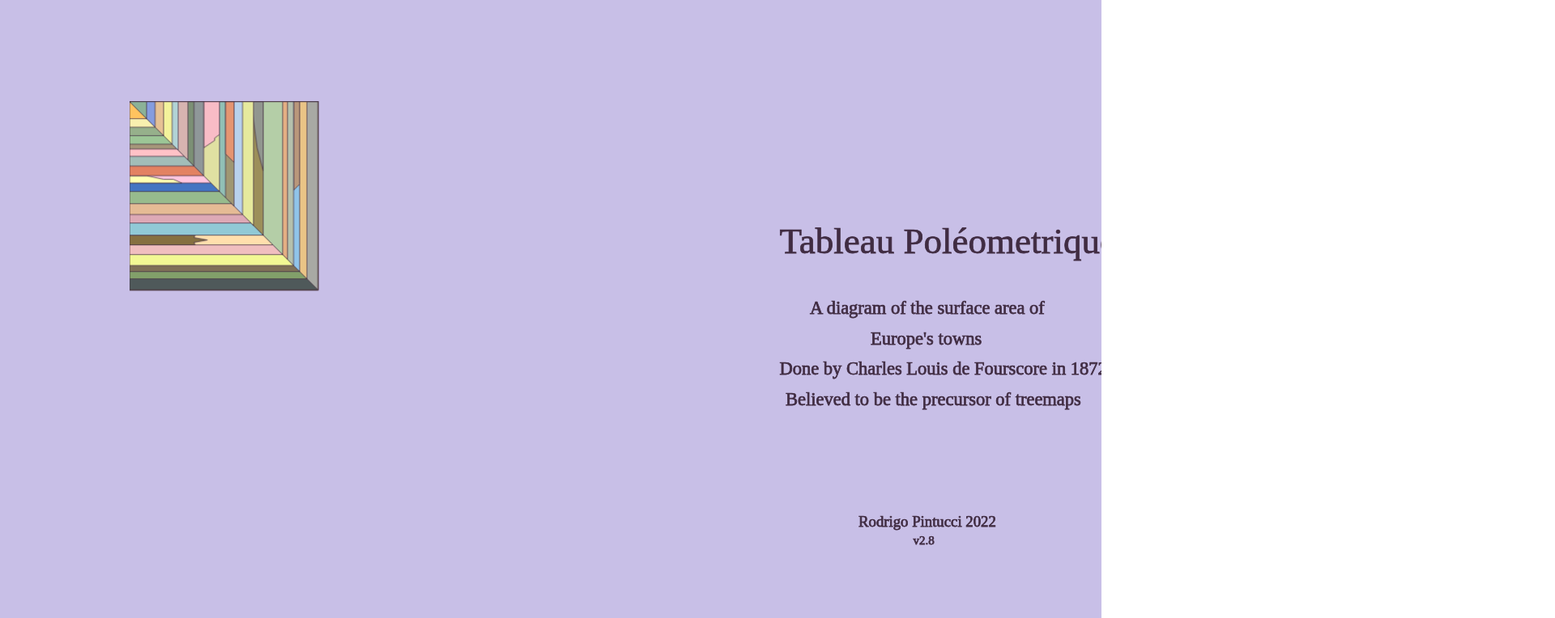
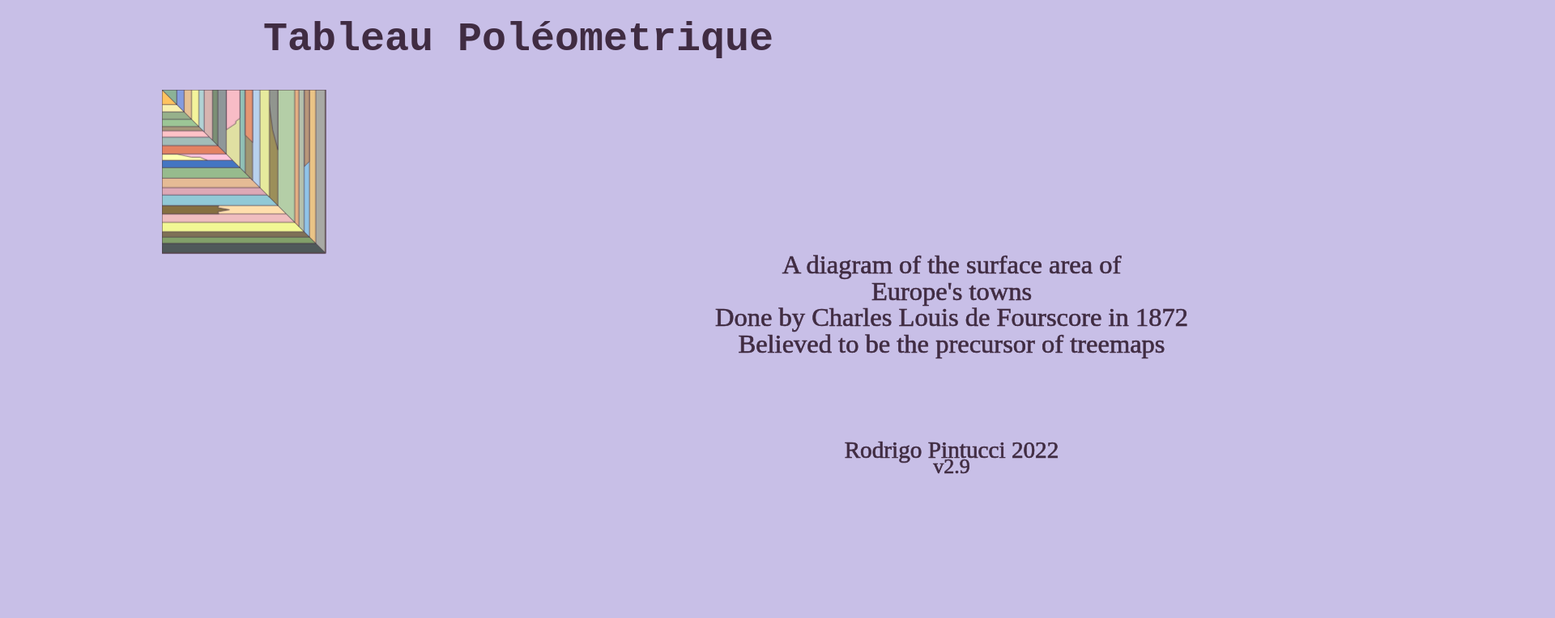
Before and after one commit to RodrigoPintucci/historical, a plain HTML site: page index.html in a window 1280 px wide. Shown: the top 764 px of the page at 81% size, 1920 px wide, since content can reach past the window. Drawn offline with Linux system fonts and the light colour scheme; a web font is replaced by a local one.

Commit message:
transform origin

```diff
--- a/animation.css
+++ b/animation.css
@@ -6,6 +6,13 @@
     font-weight: 400;
     src: url(https://fonts.gstatic.com/s/vt323/v17/pxiKyp0ihIEF2isfFJU.woff2) format('woff2');
     unicode-range: U+0000-00FF, U+0131, U+0152-0153, U+02BB-02BC, U+02C6, U+02DA, U+02DC, U+2000-206F, U+2074, U+20AC, U+2122, U+2191, U+2193, U+2212, U+2215, U+FEFF, U+FFFD;
+}
+
+h1{
+    font-family: 'VT323', monospace;
+    font-size: 50px;
+    text-align: center;
+    margin-top: 20px;
 }
 
 text {
@@ -30,7 +37,23 @@ body {
     padding: 0;
     stroke: rgb(64, 44, 66);
     stroke-width: var(--stroke-width);
-    scale: 0.75;
+}
+
+.principal{
+    scale: 0.65;
+    transform-origin: 0 0;
+    translate: 200px 0;
+}
+
+/* texto */
+.texts{
+    scale: 1;
+    stroke: rgb(64, 44, 66);
+    stroke-width: 1px;
+    fill: rgb(64, 44, 66);
+    font-size: 22px;
+    font-family: 'VT323';
+    text-anchor: middle;
 }
 
 /* atribuição das classes */
--- a/index.html
+++ b/index.html
@@ -7,8 +7,10 @@
     <link href="animation.css" rel="stylesheet"/>
 </head>
 <body>
+<h1>Tableau Poléometrique</h1>
+
 <?xml version="1.0"?>
-<svg xmlns="http://www.w3.org/2000/svg" version="1.1" xmlns:xlink="http://www.w3.org/1999/xlink" width="1600px" height="1000px">
+<svg class="principal" xmlns="http://www.w3.org/2000/svg" version="1.1" xmlns:xlink="http://www.w3.org/1999/xlink" width="2000px" height="1000px">
     <g class="shapes01">
         <rect x="0" y="0" width="946" height="946" fill="rgb(128,169,129)"/>
         <polygon points="840,0 946,0 946,520 900,546 886,546 840,600" fill="rgb(243,244,187)"/>
@@ -137,16 +139,17 @@
         <polygon points="0,0 0,28 28,28" fill="rgb(255,195,95)"/>
         <polygon points="0,0 28,0 28,28" fill="rgb(139,178,151)"/>
     </g>
-    <g>
-        <text x="1070" y="250" font-size="60" fill="rgb(64, 44, 66)">Tableau Poléometrique</text>
-        <text x="1120" y="350" font-size="30" fill="rgb(64, 44, 66)">A diagram of the surface area of</text>
-        <text x="1220" y="400" font-size="30" fill="rgb(64, 44, 66)">Europe's towns</text>
-        <text x="1070" y="450" font-size="30" fill="rgb(64, 44, 66)">Done by Charles Louis de Fourscore in 1872</text>
-        <text x="1080" y="500" font-size="30" fill="rgb(64, 44, 66)">Believed to be the precursor of treemaps</text>
-        <text x="1200" y="700" font-size="25" fill="rgb(64, 44, 66)">Rodrigo Pintucci 2022</text>
-        <text x="1290" y="730" font-size="20" fill="rgb(64, 44, 66)">v2.8</text>
+    <g class="texts">
+        <text x="1500" y="350" font-size="50" fill="rgb(64, 44, 66)">A diagram of the surface area of</text>
+        <text x="1500" y="400" font-size="50" fill="rgb(64, 44, 66)">Europe's towns</text>
+        <text x="1500" y="450" font-size="50" fill="rgb(64, 44, 66)">Done by Charles Louis de Fourscore in 1872</text>
+        <text x="1500" y="500" font-size="50" fill="rgb(64, 44, 66)">Believed to be the precursor of treemaps</text>
+        <text x="1500" y="700" font-size="45" fill="rgb(64, 44, 66)">Rodrigo Pintucci 2022</text>
+        <text x="1500" y="730" font-size="40" fill="rgb(64, 44, 66)">v2.9</text>
     </g>
 </svg>
+
+
     <!-- adds interaction.js as a javascript script -->
     <script type="text/javascript" src="interaction.js"></script>
     <!-- <footer>Rodrigo Pintucci 2022</footer> -->
```
